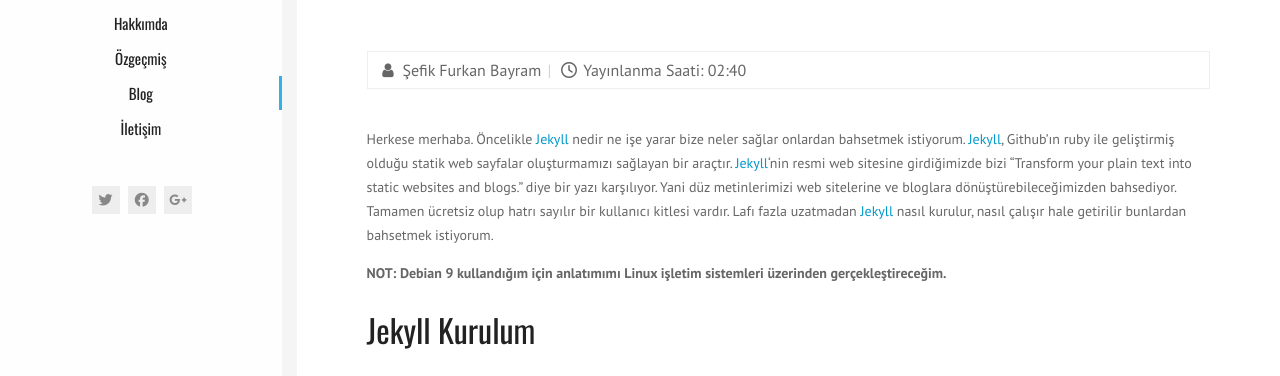
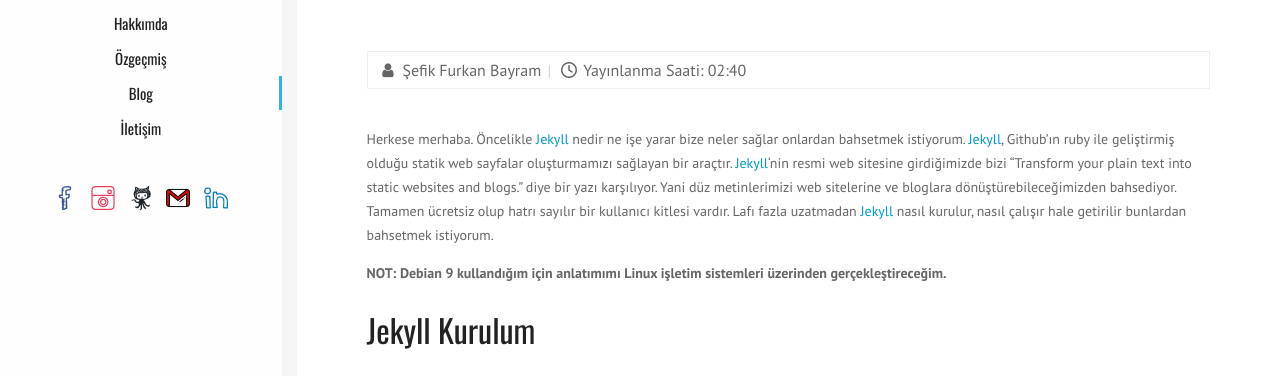
Before and after one commit to furkanbayram2/furkanbayram2.github.io, a Jekyll site: the page built from _posts/2017-08-30-jekyll-ve-github-pages-ile-ucretsiz-blog-olusturmak.md, in a window 1280 px wide. Shown: the part 330-706 px from the top of the page. Built offline with Jekyll 4.4.1, drawn with Linux system fonts in a browser that asks for light colours; nearby versions of some CDN libraries; library files that are not in the unit come from our copies; comment, search, counter and statistics services are not loaded.

Commit message:
Post kısmında sosyal ikonlar değiştirildi.

```diff
--- a/_includes/header.html
+++ b/_includes/header.html
@@ -41,13 +41,8 @@
 
         <!-- Social buttons -->
         <ul class="social-links">
-          <li><a class="tip social-button" href="#" title="Twitter"><i class="fa fa-twitter"></i></a></li> <!-- Full list of social icons: http://fontawesome.io/icons/#brand -->
-          <li><a class="tip social-button" href="#" title="Facebook"><i class="fa fa-facebook"></i></a></li>
-          <li><a class="tip social-button" href="#" title="Google Plus"><i class="fa fa-google-plus"></i></a></li>
-          <!--<li><a class="tip social-button" href="#" title="Youtube"><i class="fa fa-youtube"></i></a></li>-->
-          <!--<li><a class="tip social-button" href="#" title="last.fm"><i class="fa fa-lastfm"></i></a></li>-->
-          <!--<li><a class="tip social-button" href="#" title="Dribbble"><i class="fa fa-dribbble"></i></a></li>-->
-        </ul>
+          {% include social.html %}
+      </ul>
         <!-- /Social buttons -->
         </div>
         <!-- Navigation & Social buttons -->
```
